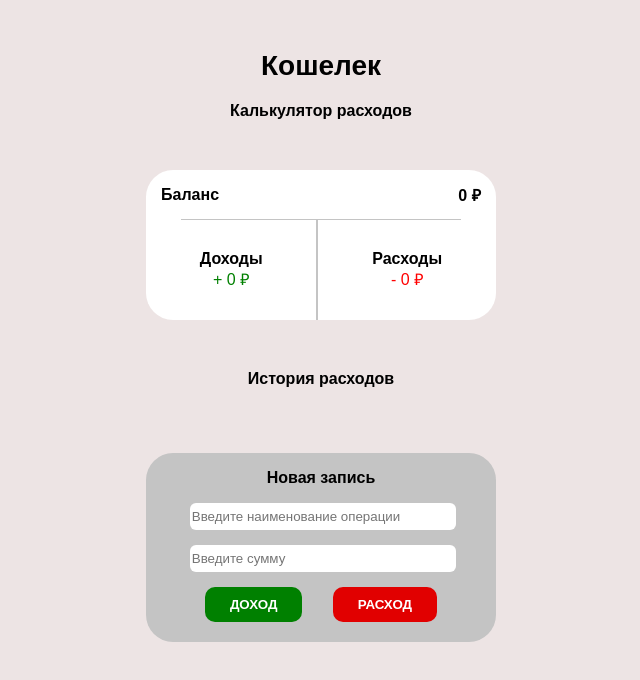
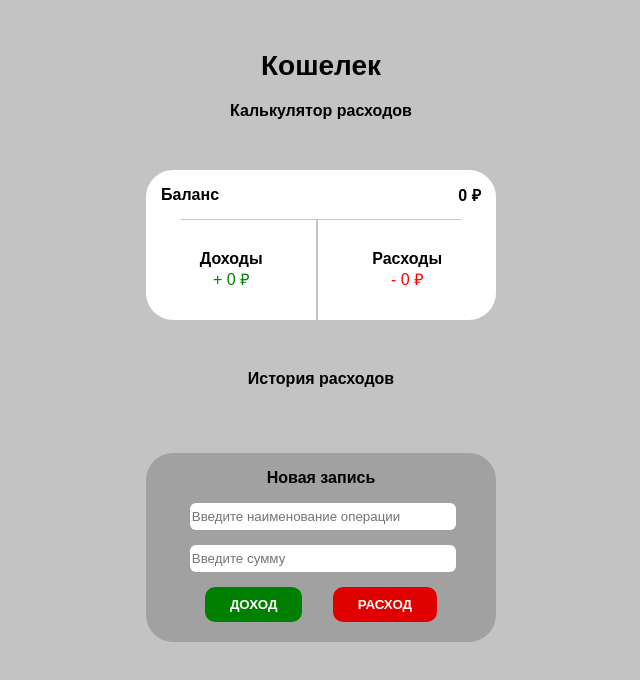
Before and after one commit to by-Egorov/-wallet, a React (Create React App) app: page / in a window 1280 px wide. Shown: the top 680 px of the page, without its empty margins (319-959 px from the left). Built offline with nearby package versions, Linux system fonts and the light colour scheme.

Commit message:
правим стили

```diff
--- a/src/index.scss
+++ b/src/index.scss
@@ -3,7 +3,7 @@ body {
 	font-family: 'Ubuntu', sans-serif;
 	-webkit-font-smoothing: antialiased;
 	-moz-osx-font-smoothing: grayscale;
-	background: #ede4e4;
+	background: #c3c3c3;
 }
 
 code {
@@ -159,7 +159,7 @@ ul {
 	flex-direction: column;
 	align-items: center;
 	width: 350px;
-	background: #c4c4c4;
+	background: #4444;
 	border-radius: 27px;
 	padding-bottom: 20px;
 	margin: 0 auto;
```
